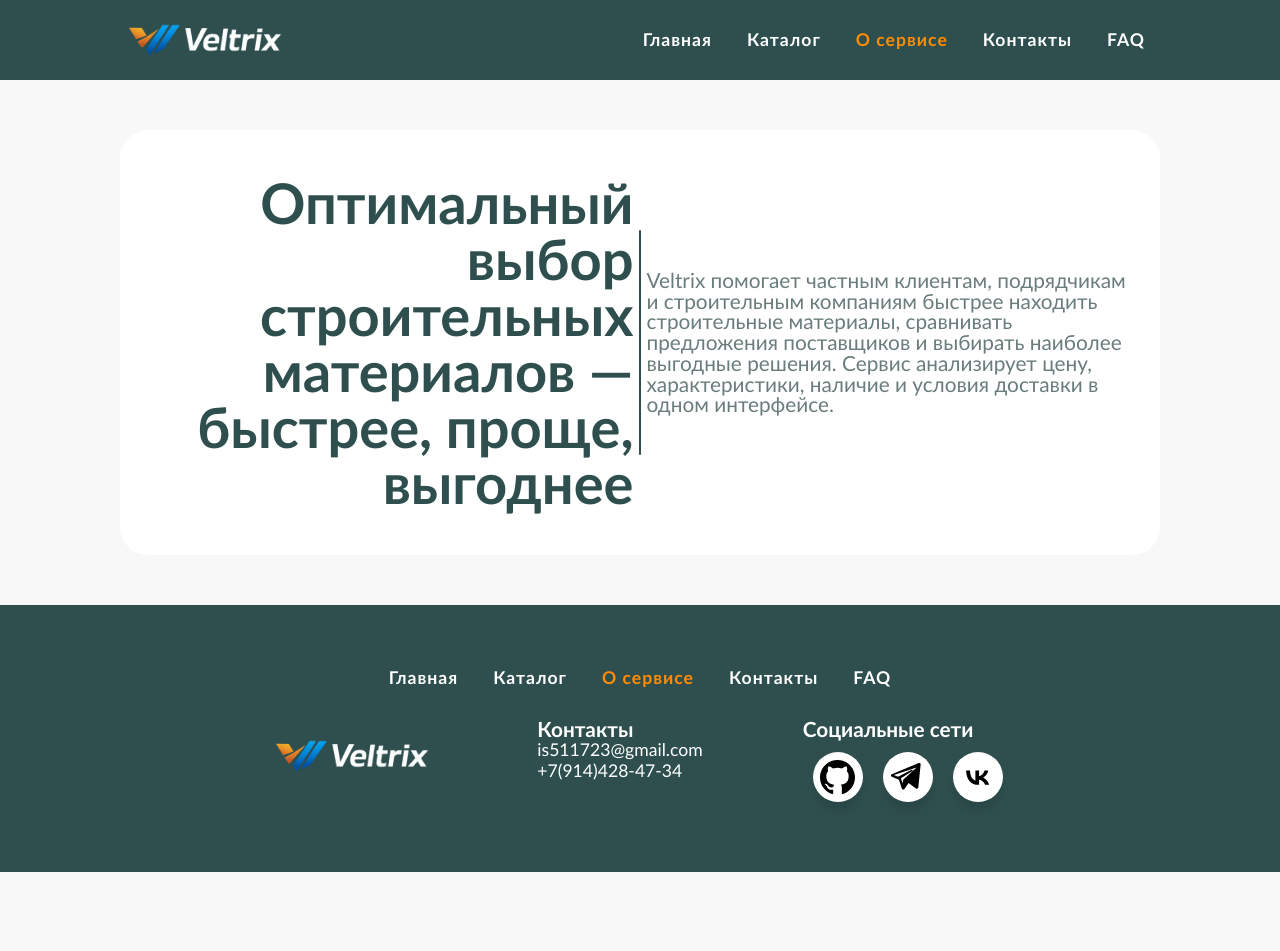
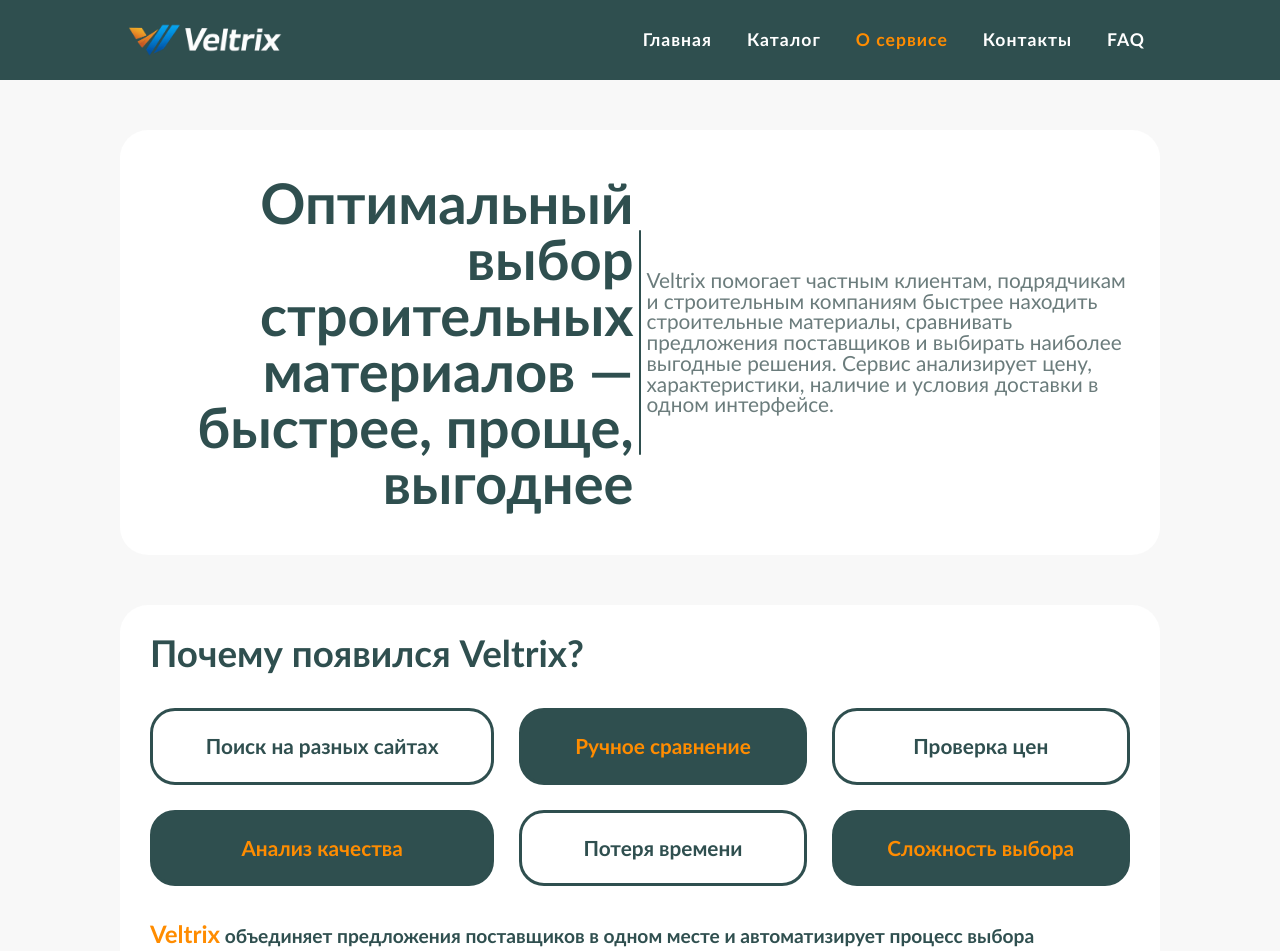
Before and after one commit to toopooriik/vertlix, a Next.js app in the folder frontend/: page /about in a window 1280 px wide. Shown: the top 951 px of the page. Before the commit the page ends 872 px from the top, so only its background shows below. Built offline with nearby package versions, Linux system fonts and the light colour scheme.

Commit message:
feat(about): Создает секцию "Почему появлися Veltrix?"

```diff
--- a/frontend/app/about/page.tsx
+++ b/frontend/app/about/page.tsx
@@ -1,8 +1,10 @@
 import Hero from "@/components/sections/about/Hero";
+import Reasons from "@/components/sections/about/Reasons";
 export default function HomePage() {
     return (
         <main>
             <Hero/>
+            <Reasons/>
         </main>
     );
 }
--- /dev/null
+++ b/frontend/components/sections/about/Reasons/Reasons.module.scss
@@ -0,0 +1,80 @@
+@use '@/styles/mixins' as *;
+@use '@/styles/variables' as *;
+
+.reasons{
+
+  &__content{
+    display: flex;
+    flex-direction: column;
+    gap: 36px;
+    width: 100%;
+    padding: 30px;
+    background-color: $white;
+    border-radius: 28px;
+  }
+  &__title{
+    font-size: 2.3rem;
+    line-height: 2.3rem;
+  }
+  &__cards{
+    display: grid;
+    grid-template-columns: repeat(3, auto);
+    grid-template-rows: repeat(2, auto);
+    gap: 25px;
+  }
+  &__card{
+    @include flex-centre;
+    max-width: 350px;
+    padding: 25px;
+    border: 3px solid $main-color;
+    border-radius: 25px;
+    transition: all 0.2s ease-in-out;
+    user-select: none;
+  }
+  &__card:hover{
+    background-color: $main-color;
+  }
+  &__card:hover &__card_title{
+    color: $alt-color;
+  }
+  &__card_title{
+    font-size: 1.3rem;
+    line-height: 1.3rem;
+  }
+  &__alt_bg{
+    background-color: $main-color;
+  }
+  &__alt_bg:hover{
+    background-color: $white;
+  }
+  &__alt_bg:hover &__alt_color{
+    color: $main-color;
+  }
+  &__alt_color{
+    color: $alt-color;
+  }
+  &__footnote{
+    font-size: 1.2rem;
+    line-height: 1.2rem;
+    span{
+      font-size: 1.5rem;
+      line-height: 1.5rem;
+      color: $alt-color;
+    }
+  }
+  @include adaptive(table){
+    &__cards{
+      grid-template-columns: repeat(2, auto);
+      grid-template-rows: repeat(3, auto);
+    }
+  }
+  @include adaptive(mobile){
+    &__cards{
+      grid-template-columns: repeat(1, auto);
+      grid-template-rows: repeat(6, auto);
+    }
+    &__card{
+      max-width: none;
+    }
+  }
+}
--- /dev/null
+++ b/frontend/components/sections/about/Reasons/Reasons.tsx
@@ -0,0 +1,54 @@
+
+import Container from "@/components/layout/Container";
+import style from './Reasons.module.scss';
+import CardType from "@/components/sections/about/Reasons/cardType";
+
+const cards:CardType[] = [
+    {
+        name:'Поиск на разных сайтах',
+    },
+    {
+        name:'Ручное сравнение',
+    },
+    {
+        name:'Проверка цен',
+    },
+    {
+        name:'Анализ качества',
+    },
+    {
+        name:'Потеря времени',
+    },
+    {
+        name:'Сложность выбора',
+    },
+
+]
+
+export default function Reasons(){
+    return(
+        <div className={style.reasons}>
+            <Container>
+                <div className={style.reasons__content}>
+                    <h2 className={style.reasons__title}>
+                        Почему появился Veltrix?
+                    </h2>
+                    <div className={style.reasons__cards}>
+                        {cards.map((item, index) => {
+                            return(
+                                <div className={`${style.reasons__card} ${index%2!==0? style.reasons__alt_bg:''}`} key={item.name}>
+                                    <h4 className={`${style.reasons__card_title} ${index%2!==0? style.reasons__alt_color:''}`}>
+                                        {item.name}
+                                    </h4>
+                                </div>
+                            )
+                        })}
+                    </div>
+                    <h3 className={style.reasons__footnote}>
+                        <span>Veltrix</span> объединяет предложения поставщиков в одном месте и автоматизирует процесс выбора материалов, сокращая время поиска.
+                    </h3>
+                </div>
+            </Container>
+        </div>
+    )
+}
--- /dev/null
+++ b/frontend/components/sections/about/Reasons/cardType.ts
@@ -0,0 +1,3 @@
+export default interface CardType{
+    name: string,
+}
--- /dev/null
+++ b/frontend/components/sections/about/Reasons/index.ts
@@ -0,0 +1 @@
+export { default } from './Reasons';
```
